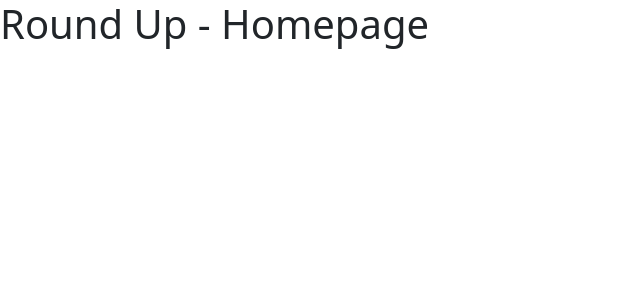
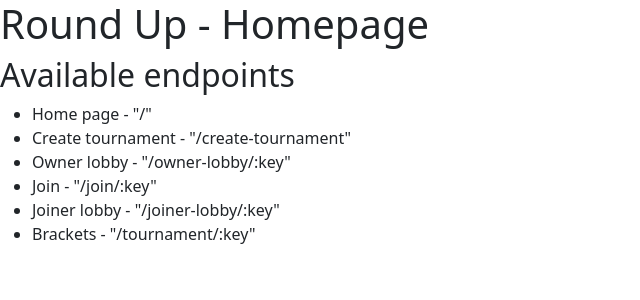
Before and after one commit to gheylam/tournament_project_frontend, a React (Create React App) app: page / in a window 1280 px wide. Shown: the top 300 px of the page, without its empty margins (0-640 px from the left). Built offline with nearby package versions, Linux system fonts and the light colour scheme.

Commit message:
:sparkles: endpoints shown in homepage

```diff
--- a/src/Home.js
+++ b/src/Home.js
@@ -5,7 +5,16 @@ function Home() {
     return (
         <div>
             <h1>Round Up - Homepage</h1>
-        </div>
+            <h2>Available endpoints</h2>
+            <ul>
+                <li>Home page - "/" </li>
+                <li>Create tournament - "/create-tournament"</li>
+                <li>Owner lobby - "/owner-lobby/:key"</li>
+                <li>Join - "/join/:key"</li>
+                <li>Joiner lobby - "/joiner-lobby/:key"</li>
+                <li>Brackets - "/tournament/:key"</li>
+            </ul>
+        </div >
     );
 }
 
```
